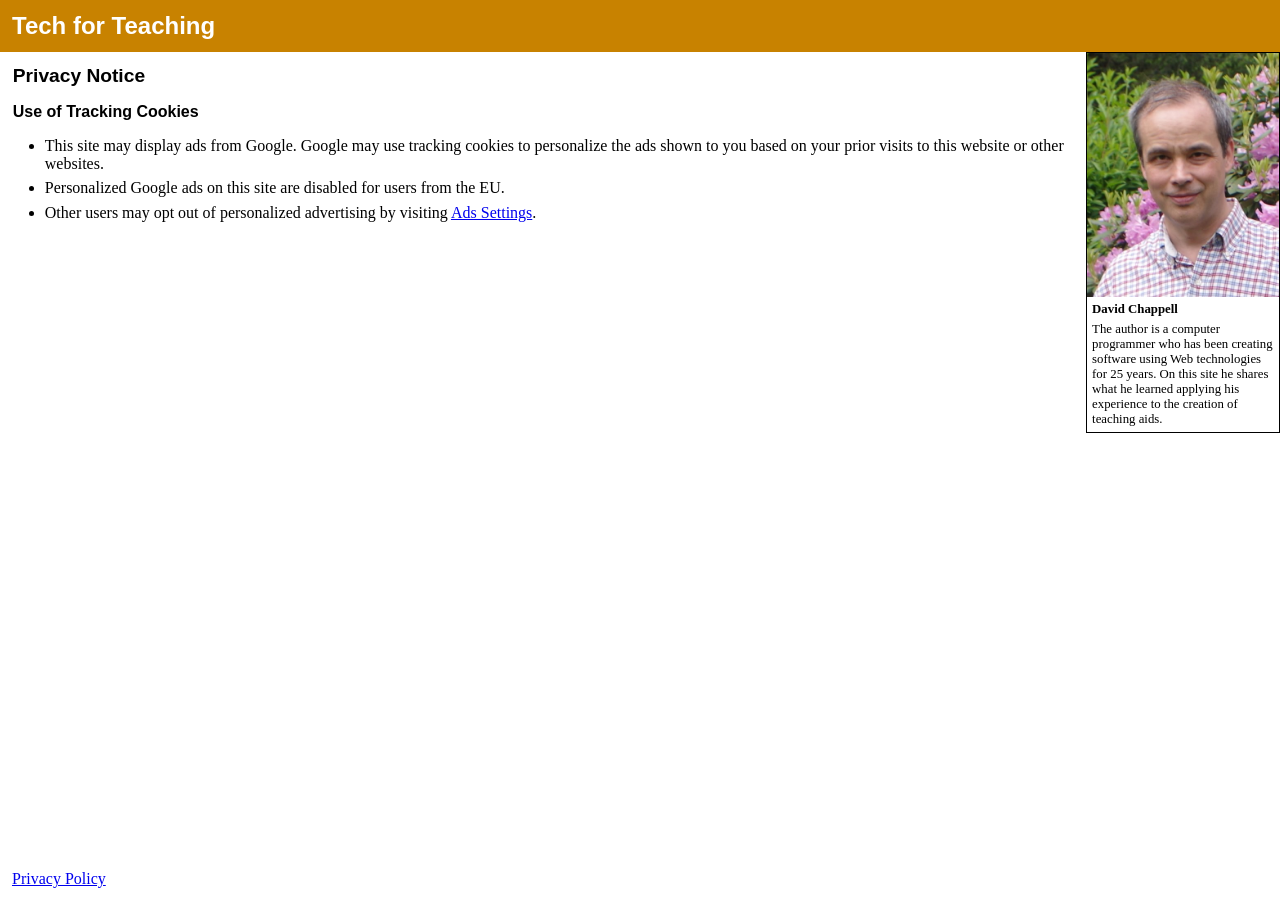
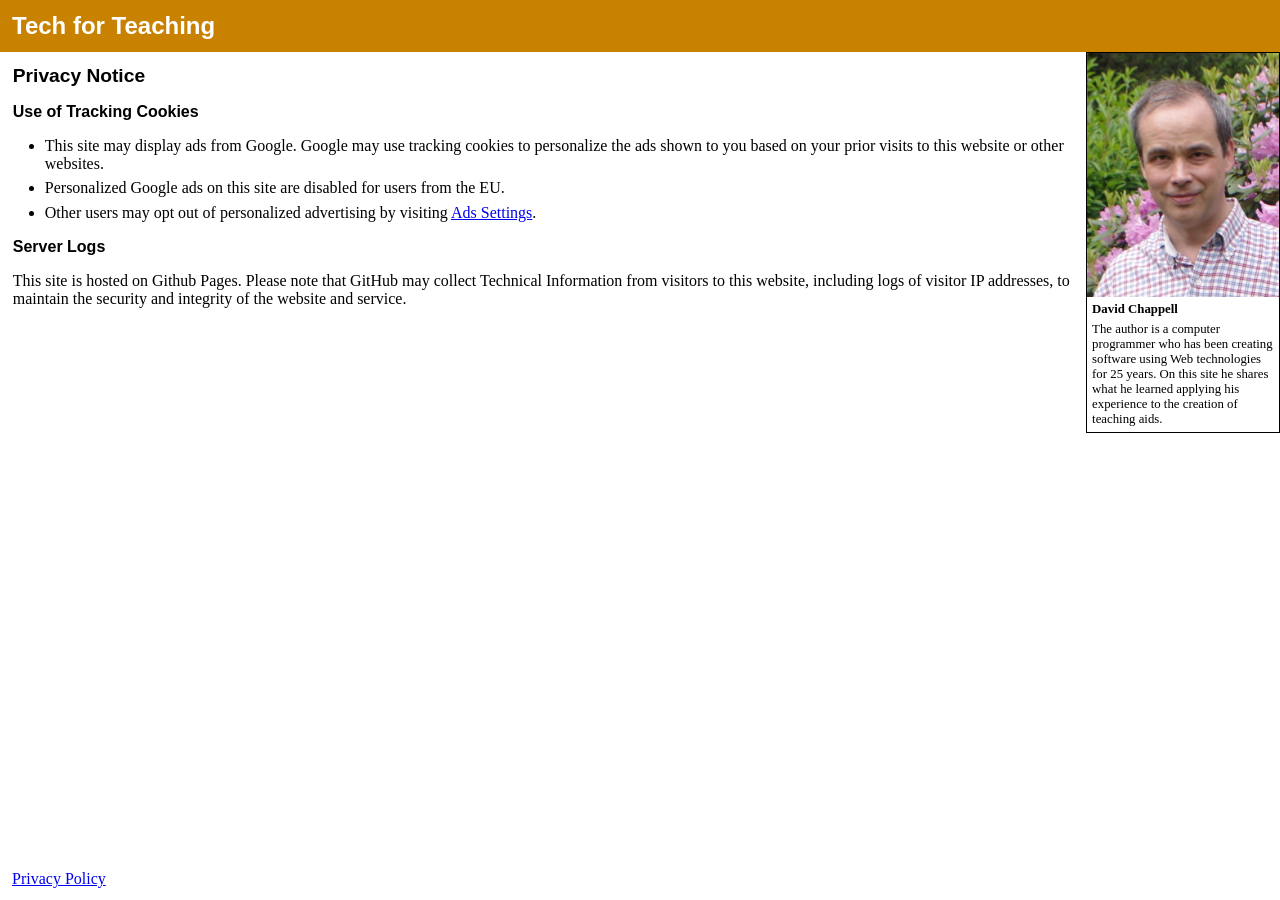
Before and after one commit to david672orford/tech-for-teaching, a Jekyll site: the page built from privacy.md, in a window 1280 px wide. Built offline with Jekyll 4.4.1, drawn with Linux system fonts in a browser that asks for light colours; our own code applies the rules of GitHub Pages for plain Markdown files.

Commit message:
updated privacy policy to mention hosting on Github pages

```diff
--- a/privacy.md
+++ b/privacy.md
@@ -4,3 +4,6 @@
 * This site may display ads from Google. Google may use tracking cookies to personalize the ads shown to you based on your prior visits to this website or other websites.
 * Personalized Google ads on this site are disabled for users from the EU.
 * Other users may opt out of personalized advertising by visiting [Ads Settings](https://www.google.com/settings/ads).
+
+### Server Logs
+This site is hosted on Github Pages. Please note that GitHub may collect Technical Information from visitors to this website, including logs of visitor IP addresses, to maintain the security and integrity of the website and service.
```
